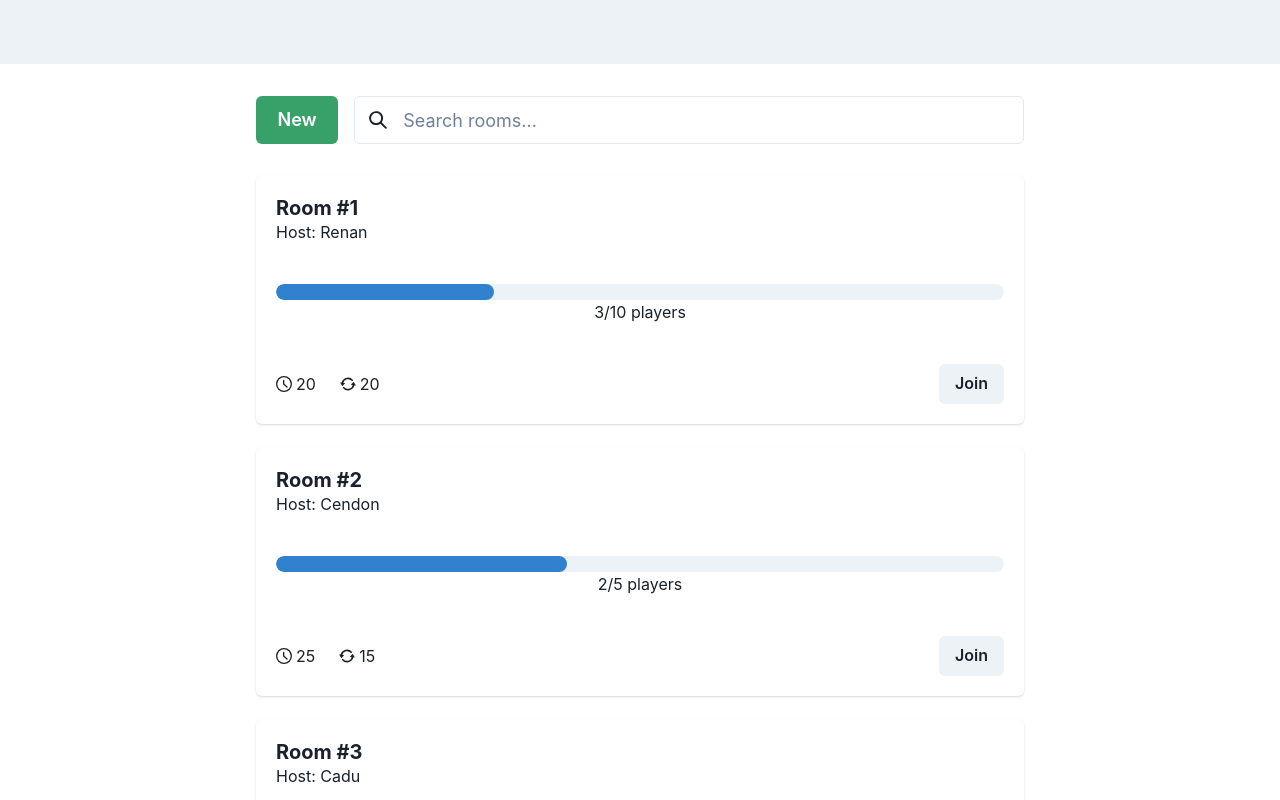
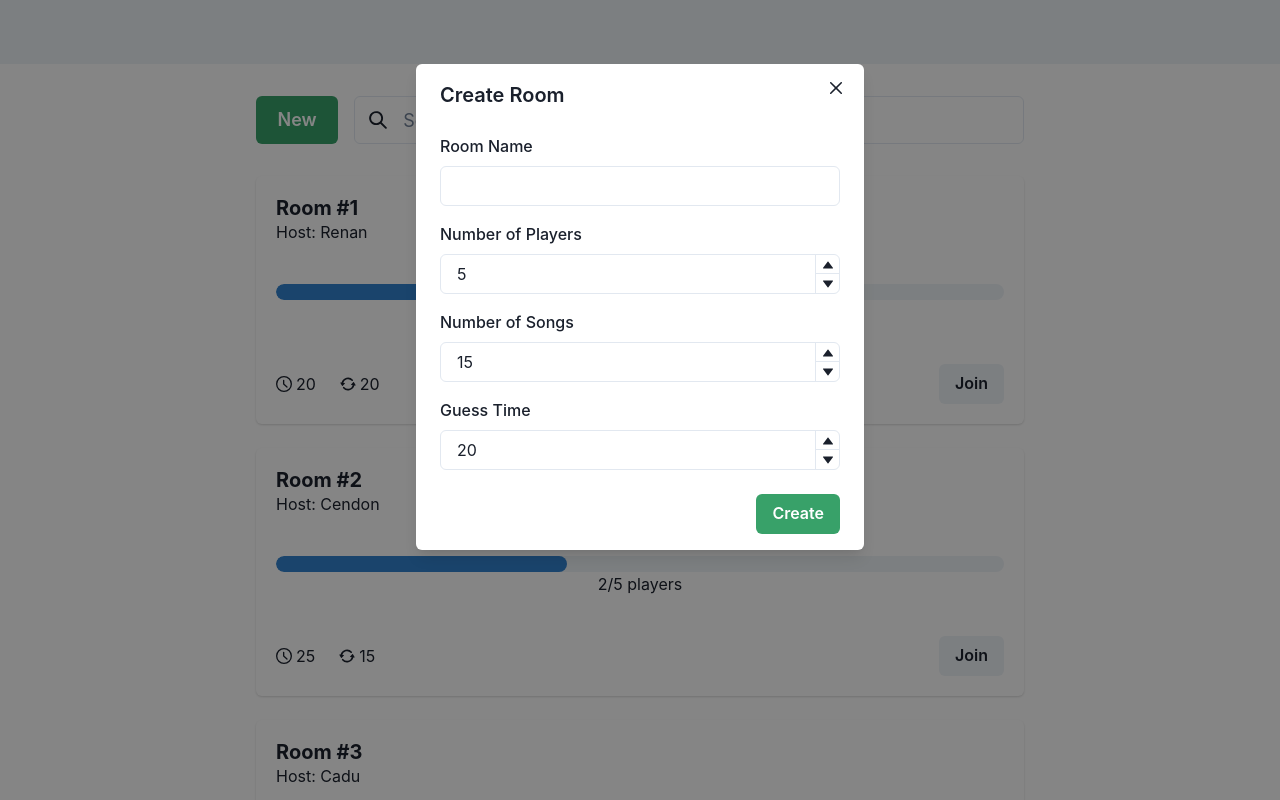
Before and after one commit to renancvalladao/game-music-quiz, a React (Create React App) app in the folder client/: page /rooms in a window 1280 px wide. Both pictures are taken after a click on the button "New". Shown: the top 800 px of the page. Built offline with nearby package versions, Linux system fonts and the light colour scheme.

Commit message:
Adding CreateRoomModal

```diff
--- /dev/null
+++ b/client/src/components/CreateRoomModal.tsx
@@ -0,0 +1,122 @@
+import {
+  Button,
+  FormControl,
+  FormLabel,
+  Input,
+  Modal,
+  ModalBody,
+  ModalCloseButton,
+  ModalContent,
+  ModalFooter,
+  ModalHeader,
+  ModalOverlay,
+  NumberDecrementStepper,
+  NumberIncrementStepper,
+  NumberInput,
+  NumberInputField,
+  NumberInputStepper,
+  VStack
+} from '@chakra-ui/react'
+import { useState } from 'react'
+
+type CreateRoomModalProps = {
+  isOpen: boolean
+  onClose: () => void
+}
+
+export const CreateRoomModal = ({ isOpen, onClose }: CreateRoomModalProps) => {
+  const [roomName, setRoomName] = useState('')
+  const [numberOfPlayers, setNumberOfPlayers] = useState('5')
+  const [numberOfSongs, setNumberOfSongs] = useState('15')
+  const [guessTime, setGuessTime] = useState('20')
+
+  return (
+    <Modal
+      isOpen={isOpen}
+      onClose={() => {
+        setRoomName('')
+        setNumberOfPlayers('5')
+        setNumberOfSongs('15')
+        setGuessTime('20')
+        onClose()
+      }}
+    >
+      <ModalOverlay />
+      <ModalContent>
+        <ModalHeader>Create Room</ModalHeader>
+        <ModalCloseButton />
+        <ModalBody>
+          <VStack spacing={4}>
+            <FormControl>
+              <FormLabel>Room Name</FormLabel>
+              <Input
+                value={roomName}
+                onChange={(e) => setRoomName(e.target.value)}
+              />
+            </FormControl>
+            <FormControl>
+              <FormLabel>Number of Players</FormLabel>
+              <NumberInput
+                isValidCharacter={(value) => Number.isInteger(+value)}
+                defaultValue={5}
+                min={1}
+                max={10}
+              >
+                <NumberInputField
+                  value={numberOfPlayers}
+                  onChange={(e) => setNumberOfPlayers(e.target.value)}
+                />
+                <NumberInputStepper>
+                  <NumberIncrementStepper />
+                  <NumberDecrementStepper />
+                </NumberInputStepper>
+              </NumberInput>
+            </FormControl>
+            <FormControl>
+              <FormLabel>Number of Songs</FormLabel>
+              <NumberInput
+                isValidCharacter={(value) => Number.isInteger(+value)}
+                defaultValue={15}
+                min={1}
+                max={20}
+              >
+                <NumberInputField
+                  value={numberOfSongs}
+                  onChange={(e) => setNumberOfSongs(e.target.value)}
+                />
+                <NumberInputStepper>
+                  <NumberIncrementStepper />
+                  <NumberDecrementStepper />
+                </NumberInputStepper>
+              </NumberInput>
+            </FormControl>
+            <FormControl>
+              <FormLabel>Guess Time</FormLabel>
+              <NumberInput
+                isValidCharacter={(value) => Number.isInteger(+value)}
+                defaultValue={20}
+                min={10}
+                max={60}
+              >
+                <NumberInputField
+                  value={guessTime}
+                  onChange={(e) => setGuessTime(e.target.value)}
+                />
+                <NumberInputStepper>
+                  <NumberIncrementStepper />
+                  <NumberDecrementStepper />
+                </NumberInputStepper>
+              </NumberInput>
+            </FormControl>
+          </VStack>
+        </ModalBody>
+
+        <ModalFooter>
+          <Button colorScheme="green" onClick={onClose}>
+            Create
+          </Button>
+        </ModalFooter>
+      </ModalContent>
+    </Modal>
+  )
+}
--- a/client/src/pages/Rooms.tsx
+++ b/client/src/pages/Rooms.tsx
@@ -6,9 +6,11 @@ import {
   Input,
   InputGroup,
   InputLeftElement,
-  SimpleGrid
+  SimpleGrid,
+  useDisclosure
 } from '@chakra-ui/react'
 import { ChangeEvent, useState } from 'react'
+import { CreateRoomModal } from '../components/CreateRoomModal'
 import { NavBar } from '../components/NavBar'
 import { RoomCard } from '../components/RoomCard'
 
@@ -57,6 +59,7 @@ const ROOMS = [
 
 export const Rooms = () => {
   const [searchValue, setSearchValue] = useState('')
+  const { isOpen, onOpen, onClose } = useDisclosure()
 
   const handleChange = (event: ChangeEvent<HTMLInputElement>) =>
     setSearchValue(event.target.value)
@@ -66,7 +69,7 @@ export const Rooms = () => {
       <NavBar />
       <Box px={64} pt={8}>
         <Flex mb={8}>
-          <Button colorScheme={'green'} size={'lg'} mr={4}>
+          <Button onClick={onOpen} colorScheme={'green'} size={'lg'} mr={4}>
             New
           </Button>
           <InputGroup size={'lg'}>
@@ -91,6 +94,7 @@ export const Rooms = () => {
             <RoomCard {...room} />
           ))}
         </SimpleGrid>
+        <CreateRoomModal isOpen={isOpen} onClose={onClose} />
       </Box>
     </>
   )
```
